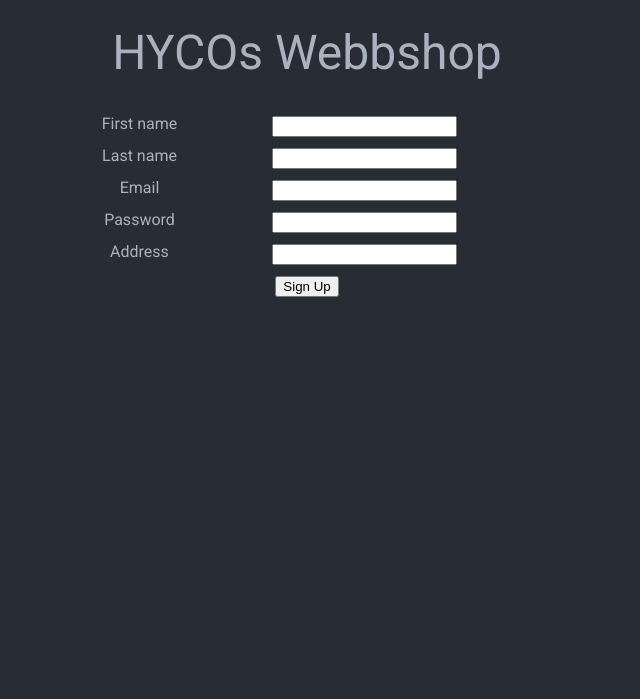
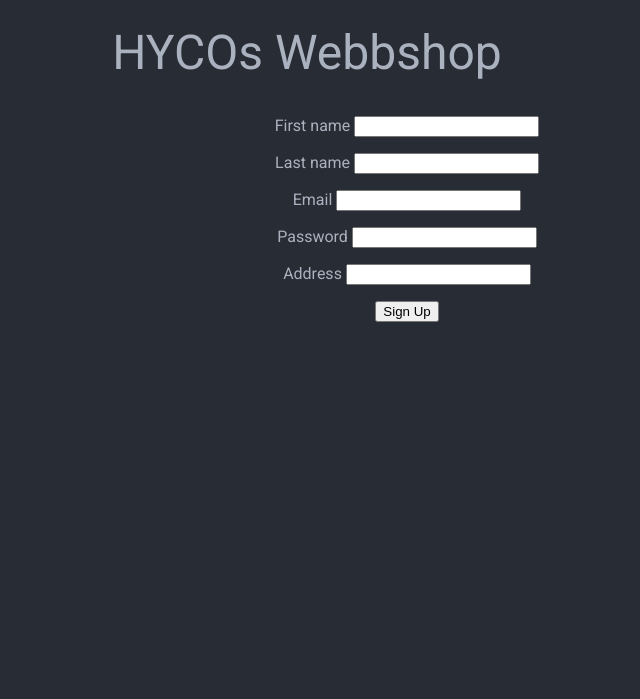
Before and after one commit to johansvedberg/Webbshop, a PHP site: page /signup.html in a window 1280 px wide. Shown: the top 699 px of the page, without its empty margins (333-973 px from the left). Run offline with PHP 8.4, Linux system fonts and the light colour scheme; some libraries are stand-ins or nearby versions.

```diff
--- a/style.css
+++ b/style.css
@@ -66,8 +66,8 @@ h1 {
 
 .middle {
   border: 10px;
-  height: 600px;
-  width: 600px;
+  height: 1000px;
+  width: 800px;
   position: fixed;
   top: 50%;
   left: 50%;
@@ -75,11 +75,3 @@ h1 {
   margin-left: -300px;
   text-align: center;
 }
-#left {
-  float: left;
-
-}
-#right {
-  float: right;
-  margin-right: 150px;
-}
```
Also changed, not shown: index.php (+23 -2 lines).
